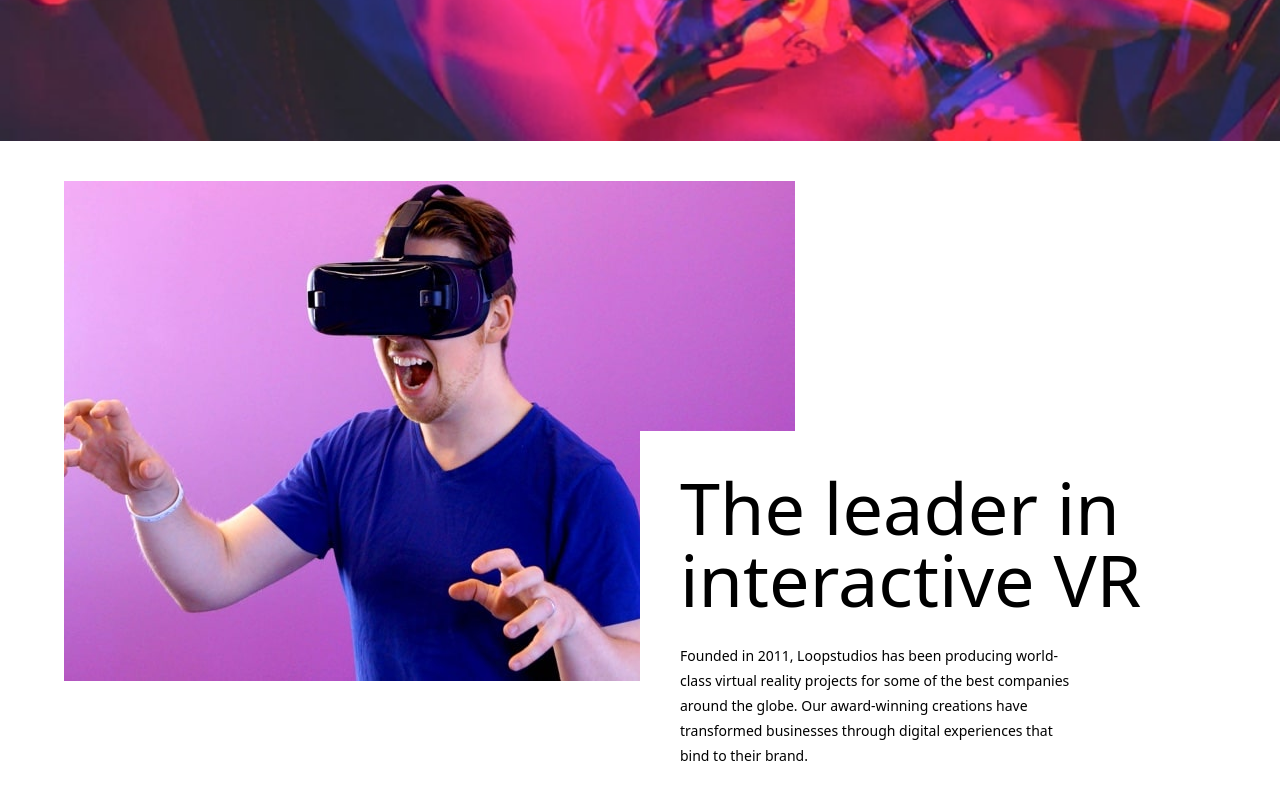
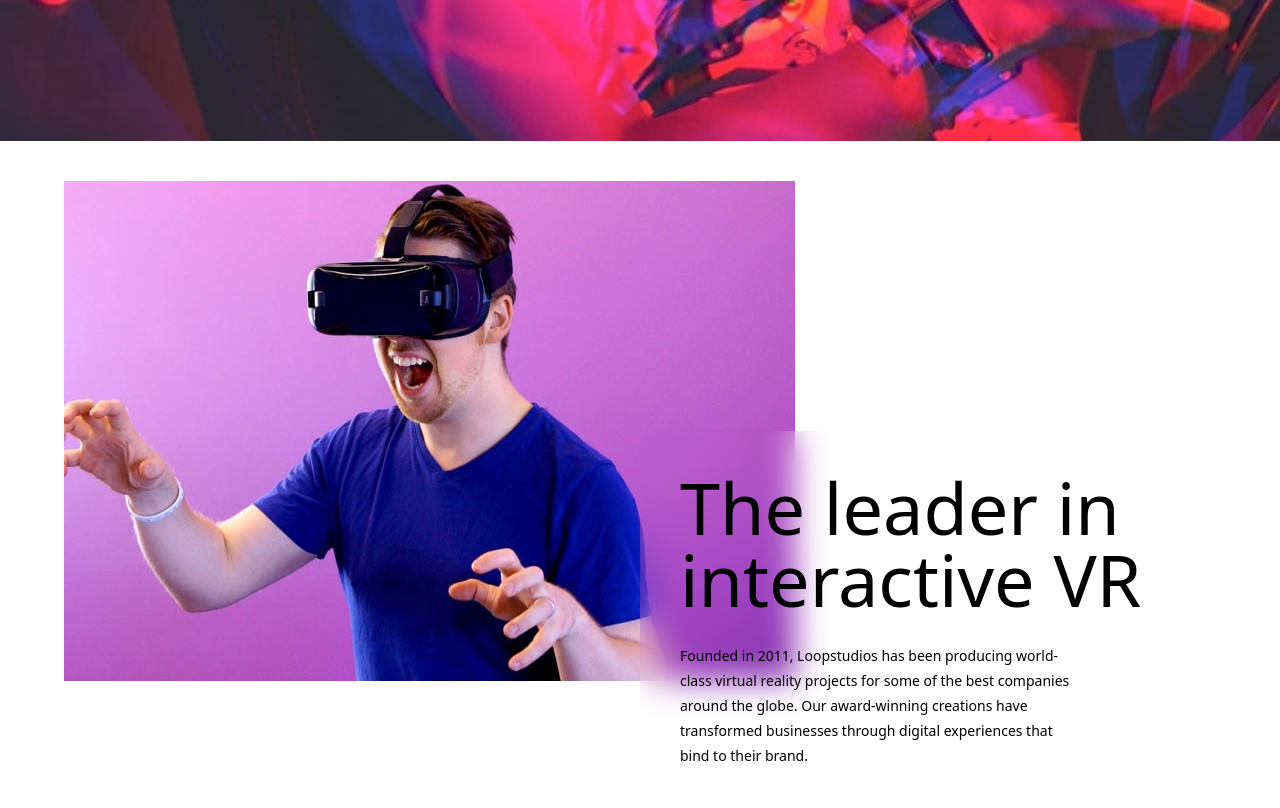
Before and after one commit to Maxamed459/loopstudios, a website: page index.html in a window 1280 px wide. Shown: the part 659-1467 px from the top of the page. Drawn offline with Linux system fonts and the light colour scheme.

Commit message:
add changes

```diff
--- a/index.html
+++ b/index.html
@@ -57,7 +57,7 @@
             <div id="vr-img" class="max-w-sm lg:max-w-3xl mx-auto lg:mx-0">
                 <img src="./images/desktop/image-interactive.jpg" alt="vr image">
             </div>
-            <div id="careers-text" class="bg-white max-w-2xl p-10 text-black space-y-7 lg:absolute top-[50%] tight-0 left-[50%]">
+        <div id="careers-text" class="backdrop-blur-lg max-w-2xl p-10 text-black space-y-7 lg:absolute top-[50%] tight-0 left-[50%]">
                 <h1 class="text-5xl md:text-7xl max-w-xl font-thin mx-auto">The leader in interactive VR</h1>
                 <p class="text-sm max-w-[90%] lg:max-w-[80%] leading-[25px] mx-auto md:mx-0">Founded in 2011, Loopstudios has been producing world-class virtual reality projects for some of the best companies around the globe. Our award-winning creations have transformed businesses through digital experiences that bind to their brand.</p>
             </div>
--- a/package.json
+++ b/package.json
@@ -10,7 +10,7 @@
   "author": "",
   "license": "ISC",
   "dependencies": {
-    "@tailwindcss/cli": "^4.0.2",
-    "tailwindcss": "^4.0.2"
+    "@tailwindcss/cli": "^4.0.3",
+    "tailwindcss": "^4.0.3"
   }
 }
```
Also changed, not shown: css/output.css, 1 other file.
